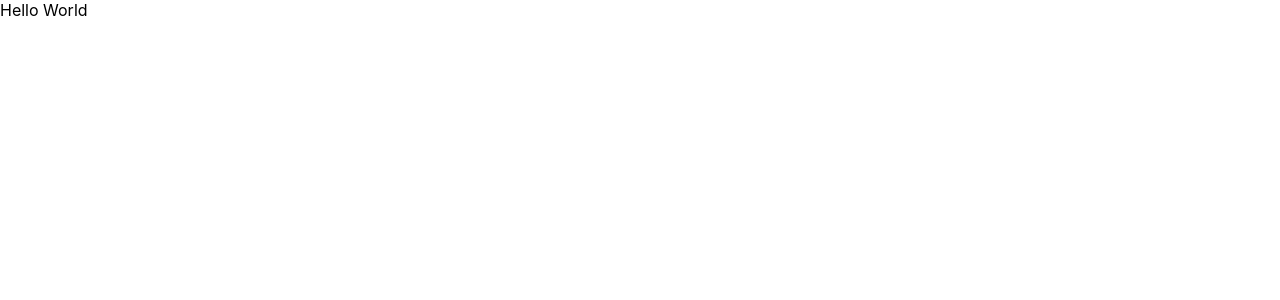
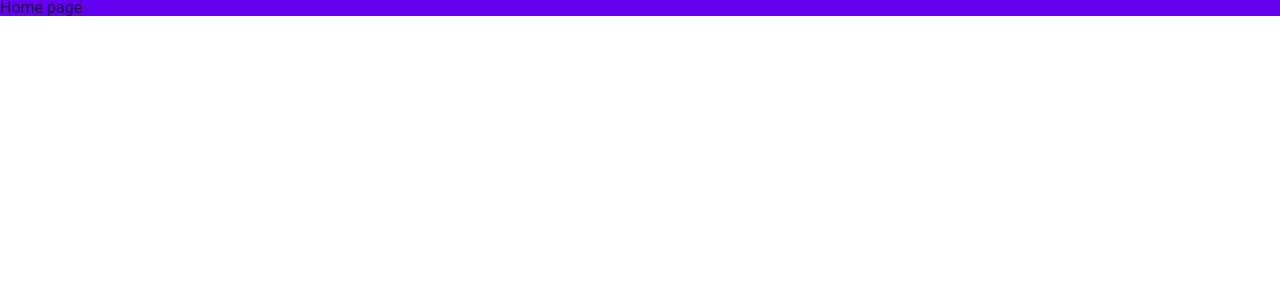
Before and after one commit to ricardoaraujosantos/restaurants-search, a React (Create React App) app in the folder project-restaurants/: page / in a window 1280 px wide. Shown: the top 300 px of the page. Built offline with nearby package versions, Linux system fonts and the light colour scheme.

Commit message:
Iniciando Home page instalando styled-reset reset css padrão browser

```diff
--- a/project-restaurants/package.json
+++ b/project-restaurants/package.json
@@ -10,6 +10,7 @@
     "react-dom": "^17.0.2",
     "react-scripts": "4.0.3",
     "styled-components": "^5.3.1",
+    "styled-reset": "^4.3.4",
     "web-vitals": "^1.1.2"
   },
   "scripts": {
--- a/project-restaurants/src/App.js
+++ b/project-restaurants/src/App.js
@@ -1,9 +1,15 @@
 import React from 'react';
 import Home from './page/Home';
+import { ThemeProvider } from 'styled-components';
+import { Reset } from 'styled-reset'
+import theme from './theme';
 
 function App() {
   return (
-    <Home />
+    <ThemeProvider theme={theme}>
+      <Reset />
+        <Home />
+    </ThemeProvider>
   );
 }
 
--- a/project-restaurants/src/page/Home/index.jsx
+++ b/project-restaurants/src/page/Home/index.jsx
@@ -1,5 +1,8 @@
 import React from 'react'
 
-const Home = () => <div>Hello World</div>;
+import { Container } from './style';
+
+
+const Home = () => <Container>Home page</Container>;
 
 export default Home;
--- /dev/null
+++ b/project-restaurants/src/page/Home/style.js
@@ -0,0 +1,12 @@
+import styled from "styled-components";
+
+
+export const Container = styled.div`
+
+    background-color: ${(props) => props.theme.colors.primary};
+
+    color: ${(props) => props.theme.colors.text};
+
+    font-Family: ${(props) => props.theme.fonts.fontFamily};
+
+`;
```
Also changed, not shown: 1 other file (tests, documents, lock files or other folders).
